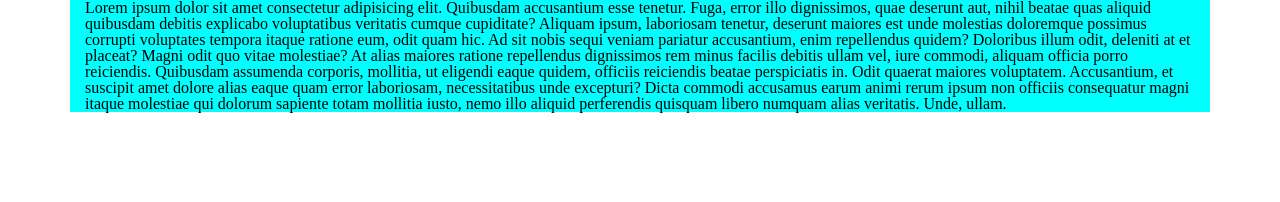
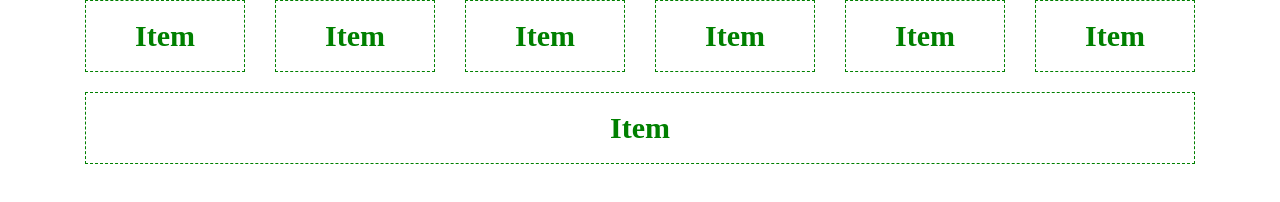
Before and after one commit to NamTNDEV/gridsystem-scss-build, a website: page index.html in a window 1280 px wide. Drawn offline with Linux system fonts and the light colour scheme.

Commit message:
#03 - Xây dựng lớp Col

```diff
--- a/index.html
+++ b/index.html
@@ -10,20 +10,52 @@
     .item {
       padding: 20px;
       margin-bottom: 20px;
-      background: olivedrab;
+      border: 1px dashed green;
+      color: green;
       font-size: 30px;
       font-weight: 600;
+      text-align: center;
     }
   </style>
 </head>
 
 <body>
-  <div class="container" style="background-color: aqua;">
-    Lorem ipsum dolor sit amet consectetur adipisicing elit. Quibusdam accusantium esse tenetur. Fuga, error illo dignissimos, quae deserunt aut, nihil beatae quas aliquid quibusdam debitis explicabo voluptatibus veritatis cumque cupiditate?
-    Aliquam ipsum, laboriosam tenetur, deserunt maiores est unde molestias doloremque possimus corrupti voluptates tempora itaque ratione eum, odit quam hic. Ad sit nobis sequi veniam pariatur accusantium, enim repellendus quidem?
-    Doloribus illum odit, deleniti at et placeat? Magni odit quo vitae molestiae? At alias maiores ratione repellendus dignissimos rem minus facilis debitis ullam vel, iure commodi, aliquam officia porro reiciendis.
-    Quibusdam assumenda corporis, mollitia, ut eligendi eaque quidem, officiis reiciendis beatae perspiciatis in. Odit quaerat maiores voluptatem. Accusantium, et suscipit amet dolore alias eaque quam error laboriosam, necessitatibus unde excepturi?
-    Dicta commodi accusamus earum animi rerum ipsum non officiis consequatur magni itaque molestiae qui dolorum sapiente totam mollitia iusto, nemo illo aliquid perferendis quisquam libero numquam alias veritatis. Unde, ullam.
+  <div class="container">
+    <div class="row">
+      <div class="col-12 col-sm-12 col-md-6 col-lg-3 col-xl-2">
+        <div class="item">
+          Item
+        </div>
+      </div>
+      <div class="col-12 col-sm-12 col-md-6 col-lg-3 col-xl-2">
+        <div class="item">
+          Item
+        </div>
+      </div>
+      <div class="col-12 col-sm-12 col-md-6 col-lg-3 col-xl-2">
+        <div class="item">
+          Item
+        </div>
+      </div>
+      <div class="col-12 col-sm-12 col-md-6 col-lg-3 col-xl-2">
+        <div class="item">
+          Item
+        </div>
+      </div>
+      <div class="col-12 col-sm-12 col-md-6 col-lg-3 col-xl-2">
+        <div class="item">
+          Item
+        </div>
+      </div>
+      <div class="col-12 col-sm-12 col-md-6 col-lg-3 col-xl-2">
+        <div class="item">
+          Item
+        </div>
+      </div>
+      <div class="col">
+        <div class="item">Item</div>
+      </div>
+    </div>
   </div>
 </body>
 
--- a/scss/_grid.scss
+++ b/scss/_grid.scss
@@ -1,3 +1,5 @@
+@use "sass:math";
+
 $grid-breakpoints: (
     xs: 0,
     sm: 576px,
@@ -14,32 +16,68 @@ $container-max-widths: (
     xxl: 1320px
 );
 $grid-columns: 12;
-$grid-gutters: 30px;
+$grid-gutter: 30px;
+
+%gutter-padding {
+    padding-left: $grid-gutter * 0.5;
+    padding-right: $grid-gutter * 0.5;
+}
 
 .container-fluid {
     width: 100%;
     margin-left: auto;
     margin-right: auto;
-    padding-left: $grid-gutters * 0.5;
-    padding-right: $grid-gutters * 0.5;
+
 }
 
 .container {
     @extend .container-fluid;
+    @extend %gutter-padding;
 }
 
-@mixin make-media-query($dimension) {
-    @media (min-width: $dimension) {
+.row {
+    display: flex;
+    flex-wrap: wrap;
+    margin-left: -$grid-gutter * 0.5;
+    margin-right: -$grid-gutter * 0.5;
+
+    [class*='col-'] {
+        flex: 0 0 auto;
+        @extend %gutter-padding;
+    }
+}
+
+.col {
+    flex: 1 0;
+    @extend %gutter-padding;
+}
+
+@mixin make-media-query($dimension, $isXs: false) {
+    @if($isXs) {
         @content;
+    }
+
+    @else {
+        @media (min-width: $dimension) {
+            @content;
+        }
     }
 }
 
 @each $breakpoint, $dimension in $grid-breakpoints {
     $max-width: map-get($container-max-widths, $breakpoint);
+    $infix: if($breakpoint ==xs, '', '-#{$breakpoint}');
+    $isXs: if($breakpoint ==xs, true, false);
 
-    @include make-media-query($dimension) {
+    @include make-media-query($dimension, $isXs) {
         .container {
             max-width: $max-width;
         }
+
+        @for $i from 1 through $grid-columns {
+            .col#{$infix}-#{$i} {
+                width: math.div(100%, $grid-columns) * $i;
+            }
+        }
     }
 }
```
Also changed, not shown: assets/css/main.css, 1 other file.
